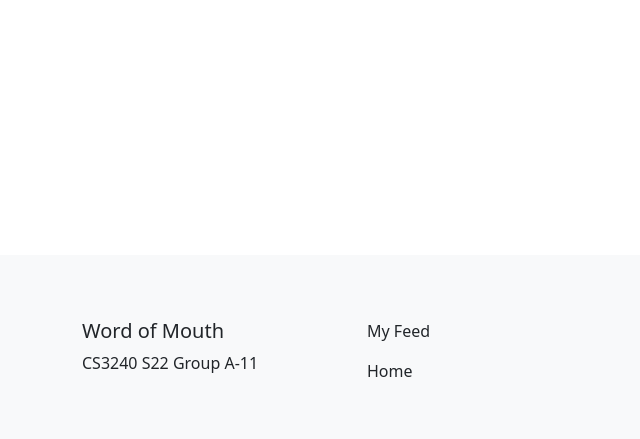
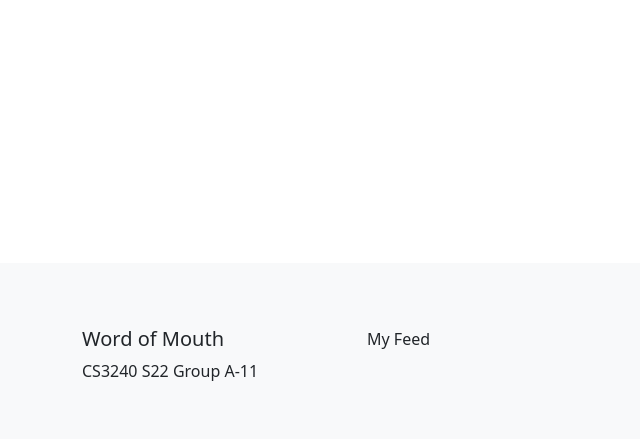
Before and after one commit to uva-cs3240-s22/group-project-a-11, a Django app: page /feed in a window 1280 px wide. Shown: the part 361-800 px from the top of the page, without its empty margins (0-640 px from the left). Run offline with Django 4.2, Linux system fonts and the light colour scheme; data that the repository does not hold is empty; some libraries are stand-ins or nearby versions.

Commit message:
cleaned up code (PEP8) and directed root url to feed view

```diff
--- a/home/models.py
+++ b/home/models.py
@@ -1,4 +1,3 @@
-from xml.etree.ElementTree import Comment
 from django.db import models
 from django.contrib.auth.models import User
 
@@ -95,8 +94,10 @@ class Tag(models.Model):
     def __str__(self):
         return str(self.tag)
 
+
 class RecipeComment(models.Model):
     text = models.CharField(max_length=500, default="")
     recipe = models.ManyToManyField(Recipe)
+
     def __str__(self):
         return str(self.text)
--- a/home/templates/recipe.html
+++ b/home/templates/recipe.html
@@ -149,7 +149,6 @@
         </a>
     {% endif %}
 </div>
-<ol>
 <div class="accordion" id="stepAccordion">
     {% for step in recipe.step_set.all %}
         <div class="accordion-item">
@@ -180,8 +179,6 @@
         </div>
     {% endfor %}
 </div>
-
-</ol>
 <!-- comments -->
 <!-- TODO: Do we need to paginate comments (bc they could make the page really long) -->
 <div class="ingredients-directions-header">
--- a/templates/footer.html
+++ b/templates/footer.html
@@ -11,7 +11,6 @@
                 {% if user.is_authenticated %}
                     <p><a href="/recipeSubmission" class="text-reset text-decoration-none">Add Recipe</a></p>
                 {% endif %}
-                <p><a href="/" class="text-reset text-decoration-none">Home</a></p>
             </div>
         </div>
     </div>
--- a/wordOfMouth/urls.py
+++ b/wordOfMouth/urls.py
@@ -16,7 +16,7 @@ Including another URLconf
 from django.contrib import admin
 from django.urls import path, include
 from home.views import submit_recipe
-from home.views import home_view, recipeView, add_step, \
+from home.views import recipeView, add_step, \
     add_ingredient, delete_ingredient, likeView, delete_step, feed_view, fork, add_comment
 from django.contrib.staticfiles.urls import staticfiles_urlpatterns
 
@@ -24,7 +24,7 @@ app_name = 'wordOfMouth'
 urlpatterns = [
     path('admin/', admin.site.urls),
     path("accounts/", include("allauth.urls")),
-    path('', home_view, name='home'),
+    path('', feed_view, name='home'),
     path('recipeSubmission', submit_recipe, name='recipeSubmission'),
     path('recipe/<int:recipe_id>', recipeView, name="recipe"),
     path('ingredAdd/<int:recipe_id>', add_ingredient, name="ingredient-adding"),
```
Also changed, not shown: home/views.py (+6 -6 lines). Lines whose indentation alone changed are shown as unchanged.
